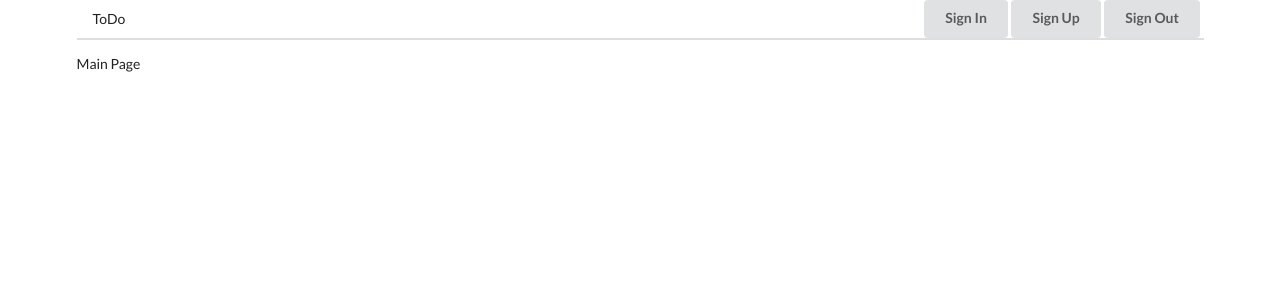
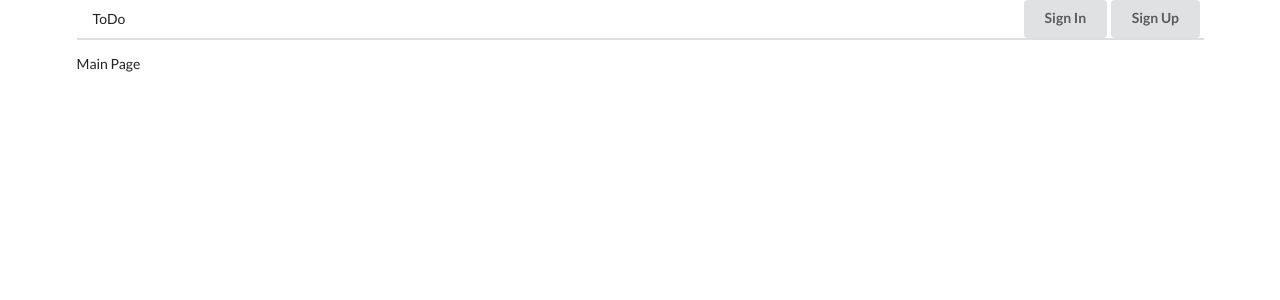
Before and after one commit to jima-r20/react-todo, a React (Create React App) app in the folder todos/: page / in a window 1280 px wide. Shown: the top 300 px of the page. Built offline with nearby package versions, Linux system fonts and the light colour scheme.

Commit message:
ヘッダーの表示方法変更(ログイン状態を参照して変更)

```diff
--- a/todos/src/components/Header.js
+++ b/todos/src/components/Header.js
@@ -1,10 +1,35 @@
 import React from 'react';
+import { connect } from 'react-redux';
 import { Link } from 'react-router-dom';
+import { signOut } from '../actions';
 
-const Header = () => {
-  //あとで消す -> sign outの処理はactionに
+const Header = (props) => {
+  // ログアウト処理
   const handleSignOut = () => {
     sessionStorage.clear();
+    props.signOut();
+  };
+
+  // ログイン状態によってボタンの表示を変更
+  const renderAuthButton = () => {
+    if (props.isSignedIn) {
+      return (
+        <Link to="/" className="ui button" onClick={handleSignOut}>
+          Sign Out
+        </Link>
+      );
+    } else {
+      return (
+        <React.Fragment>
+          <Link to="/signin" className="ui button">
+            Sign In
+          </Link>
+          <Link to="/signup" className="ui button">
+            Sign Up
+          </Link>
+        </React.Fragment>
+      );
+    }
   };
 
   return (
@@ -12,19 +37,13 @@ const Header = () => {
       <Link to="/" className="item">
         ToDo
       </Link>
-      <div className="right menu">
-        <Link to="/signin" className="ui button">
-          Sign In
-        </Link>
-        <Link to="/signup" className="ui button">
-          Sign Up
-        </Link>
-        <Link to="/" className="ui button" onClick={handleSignOut}>
-          Sign Out
-        </Link>
-      </div>
+      <div className="right menu">{renderAuthButton()}</div>
     </div>
   );
 };
 
-export default Header;
+const mapStateToProps = (state) => {
+  return { isSignedIn: state.auth.isSignedIn };
+};
+
+export default connect(mapStateToProps, { signOut })(Header);
```
